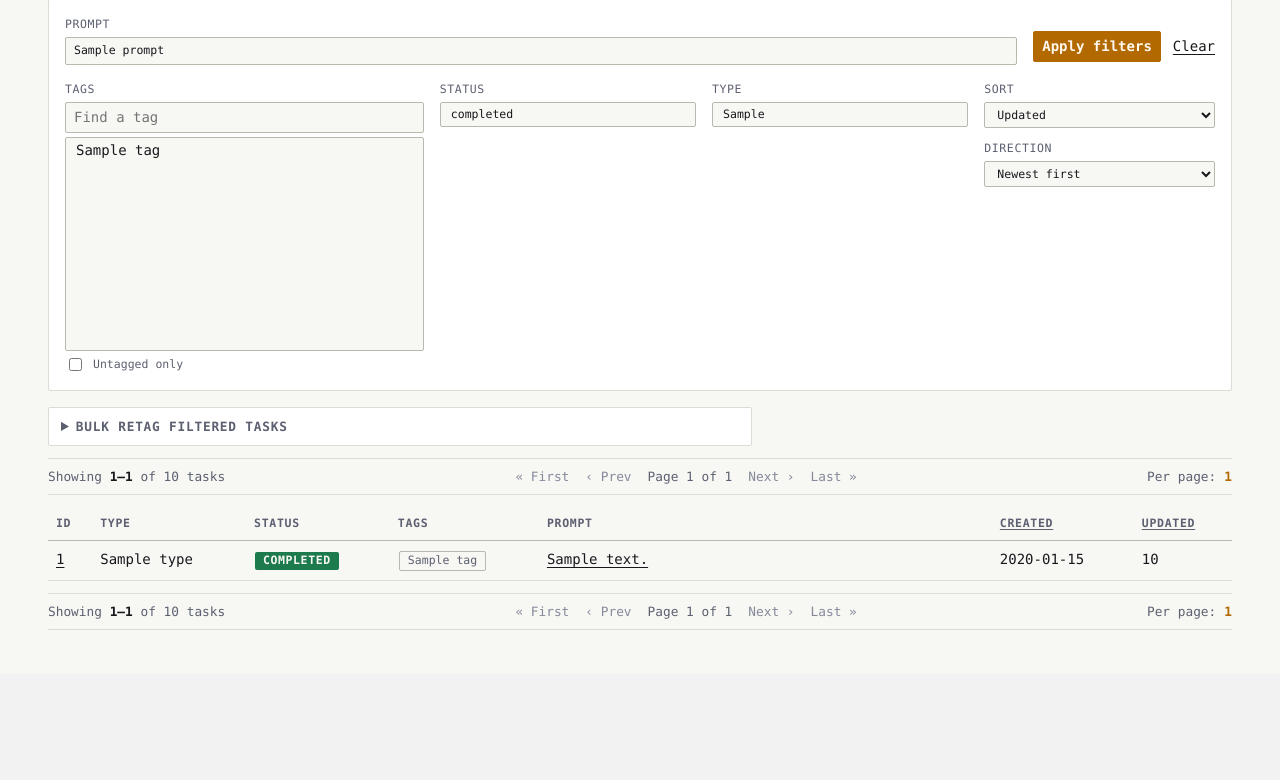
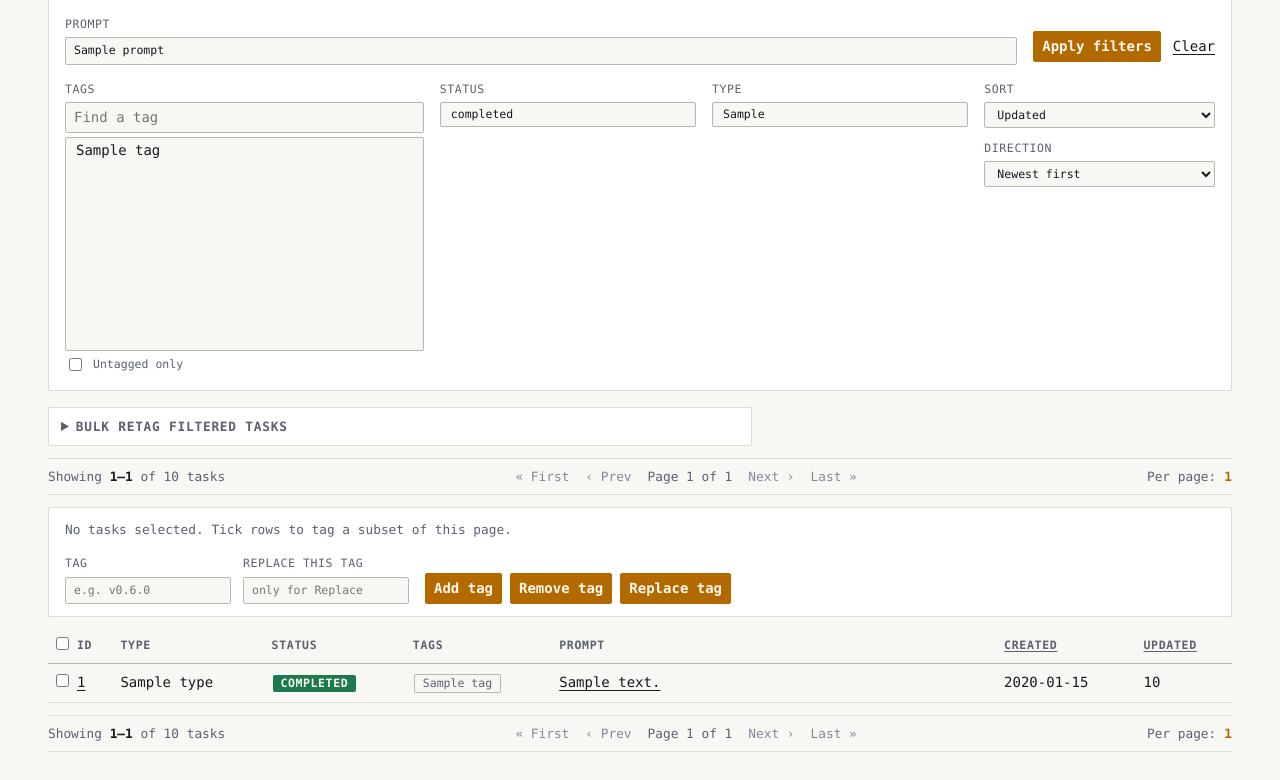
Before and after one commit to mhawthorne/gza, a FastAPI app: template server/src/gza_server/templates/tasks.html in a window 1280 px wide. Shown: the part 126-906 px from the top of the page. Before the commit the page ends 756 px from the top, so only its background shows below. Run offline with FastAPI, Linux system fonts and the light colour scheme; the template is opened without the code that fills it: most values are stand-ins (such as "Sample title", 1, 10 or a date in 2020).

Commit message:
Retag a hand-picked selection of tasks
The only way to retag in bulk was to describe a set with filters and apply
a mutation to everything that matched. That is the wrong shape for pulling
a release together: choosing which v0.6 tasks belong in v0.6.0 is a
judgement made row by row, and no filter expresses it.

Add a checkbox per row, a select-all for the page, and a toolbar that adds,
removes or replaces a tag on exactly what is ticked. The filter-scoped flow
is untouched and still preview-gated.

Selection-scoped mutation has no preview step. The preview exists so an
operator can check a set they described but cannot see; here they built the
set by eye, and re-confirming it would just be asking them to read their own
list back. Checkbox values carry project id as well as task id, since one id
can exist in several projects on a shared database.

Selection is page-local, which the count line states outright. The toolbar's
single tag field serves all three mutations, with Replace filling in new_tag
server-side so the form still works without JavaScript.

Claude-Session: https://claude.ai/code/session_016dhYcEUZuyBFoibEKSY8hz

```diff
--- a/server/src/gza_server/app.py
+++ b/server/src/gza_server/app.py
@@ -43,6 +43,7 @@ from .task_tags import (
     TagMutation,
     apply_bulk_tag_mutation,
     edit_task_tags,
+    parse_selected_task_ids,
     parse_tag_mutation,
     parse_task_tag_edit,
     writable_project_store,
@@ -259,6 +260,39 @@ def _bulk_result_context(
     }
 
 
+def _selection_mutation_payload(payload: dict[str, Any]) -> dict[str, Any]:
+    """Let one tag field serve all three mutations.
+
+    The selection toolbar offers a single "Tag" box plus a "Replace this tag"
+    box, so Replace arrives as old_tag plus mutation_tag. Fill in new_tag here
+    rather than mirroring the value with a script, so the form keeps working
+    with JavaScript disabled.
+    """
+    if payload.get("mutation") != "replace" or payload.get("new_tag"):
+        return payload
+    return {**payload, "new_tag": payload.get("mutation_tag", "")}
+
+
+def _selection_return_url(
+    payload: dict[str, Any],
+    mutation: TagMutation,
+    result: BulkTagMutationResult,
+) -> str:
+    """Rebuild the originating task-list URL and attach an outcome notice."""
+    filters = _bulk_filters(payload)
+    page = str(payload.get("page") or "1")
+    per_page = str(payload.get("per_page") or DEFAULT_PAGE_SIZE)
+    return filters.url(
+        "/tasks",
+        page=page,
+        per_page=per_page,
+        applied=mutation.summary,
+        changed=str(result.changed_count),
+        unchanged=str(result.unchanged_count),
+        failed=str(result.failed_count + result.skipped_count),
+    )
+
+
 def create_app(
     *,
     project_dir: Path | None = None,
@@ -340,6 +374,10 @@ def create_app(
         filters: Annotated[TaskListFilters, Depends(_task_list_filters)],
         page: Annotated[int, Query(ge=1)] = 1,
         per_page: Annotated[int, Query()] = DEFAULT_PAGE_SIZE,
+        applied: Annotated[str | None, Query()] = None,
+        changed: Annotated[int, Query(ge=0)] = 0,
+        unchanged: Annotated[int, Query(ge=0)] = 0,
+        failed: Annotated[int, Query(ge=0)] = 0,
     ):
         page_spec = PageSpec.normalized(page, per_page)
         result = query_task_list(
@@ -353,6 +391,16 @@ def create_app(
             context={
                 "rows": result.rows,
                 "result": result,
+                "notice": (
+                    {
+                        "applied": applied,
+                        "changed": changed,
+                        "unchanged": unchanged,
+                        "failed": failed,
+                    }
+                    if applied
+                    else None
+                ),
                 "page_sizes": PAGE_SIZES,
                 "page_url": lambda number: filters.url(
                     "/tasks",
@@ -386,6 +434,49 @@ def create_app(
         filters: Annotated[TaskListFilters, Depends(_task_list_filters)],
     ) -> list[dict[str, object]]:
         return query_task_list(cast(SqliteTaskStore, make_store()), filters).rows
+
+    @app.post("/api/tasks/tags/selected")
+    async def selected_task_tags(request: Request):
+        """Retag a hand-picked set of tasks.
+
+        Deliberately has no preview step, unlike the filter-scoped bulk route.
+        There the operator is trusting a filter to describe a set they cannot
+        see, so the preview is the only chance to catch an over-broad match.
+        Here they ticked each row themselves, and the confirmation would be
+        asking them to re-read a list they just built.
+        """
+        payload, is_json = await _request_payload(request)
+        _require_same_origin_form(request, is_json=is_json)
+        try:
+            targets = parse_selected_task_ids(payload)
+            mutation = parse_tag_mutation(_selection_mutation_payload(payload))
+        except ValueError as exc:
+            raise HTTPException(status_code=422, detail=str(exc)) from exc
+
+        rows = [
+            {"project_id": project_id, "id": task_id}
+            for project_id, task_id in targets
+        ]
+        stores: dict[str, SqliteTaskStore] = {}
+        for project_id in dict.fromkeys(project_id for project_id, _ in targets):
+            try:
+                stores[project_id] = make_mutation_store(project_id)
+            except (ConfigError, ValueError) as exc:
+                raise HTTPException(
+                    status_code=422,
+                    detail=f"could not resolve mutation store for project {project_id}",
+                ) from exc
+
+        result = apply_bulk_tag_mutation(stores, rows, mutation)
+        response_context = _bulk_result_context(rows, mutation.summary, result)
+        if is_json:
+            return response_context
+        # Return to the list the selection was made from, so the operator can
+        # keep working through the same filtered set.
+        return RedirectResponse(
+            _selection_return_url(payload, mutation, result),
+            status_code=303,
+        )
 
     @app.post("/api/tasks/tags/bulk")
     async def bulk_task_tags(request: Request):
--- a/server/src/gza_server/static/app.css
+++ b/server/src/gza_server/static/app.css
@@ -382,3 +382,45 @@ details.tag-editor > *:not(summary) { margin-inline: var(--space-3); }
   font-size: var(--text-xs);
   color: var(--ink-faint);
 }
+
+/* ---- Row selection ---- */
+
+.notice {
+  padding: var(--space-3) var(--space-4);
+  margin-bottom: var(--space-4);
+  border: 1px solid var(--hairline-strong);
+  border-left: 3px solid var(--signal);
+  border-radius: var(--radius);
+  background: var(--surface);
+}
+.notice-warn { border-left-color: var(--status-failed, var(--signal)); }
+
+.selection-bar {
+  display: flex;
+  flex-wrap: wrap;
+  gap: var(--space-4);
+  align-items: end;
+  padding: var(--space-3) var(--space-4);
+  margin-bottom: var(--space-3);
+  border: 1px solid var(--hairline);
+  border-radius: var(--radius);
+  background: var(--surface);
+}
+.selection-bar label {
+  display: grid;
+  gap: var(--space-1);
+  font-size: var(--text-xs);
+  color: var(--ink-dim);
+  text-transform: uppercase;
+  letter-spacing: 0.05em;
+}
+.selection-count { flex: 1 1 100%; margin: 0; color: var(--ink-dim); font-size: var(--text-sm); }
+/* Once rows are ticked the bar is actionable, so the count stops being an
+   instruction and starts being the thing you check before submitting. */
+.selection-count[data-active] { color: var(--signal); font-weight: 600; }
+.selection-fields { display: flex; gap: var(--space-3); flex-wrap: wrap; }
+.selection-actions { display: flex; gap: var(--space-2); }
+
+.select-cell { width: 1px; padding-right: 0; }
+.select-cell input { margin: 0; }
+tr:has(input[data-select-row]:checked) { background: var(--surface-raised, var(--surface)); }
--- a/server/src/gza_server/static/app.js
+++ b/server/src/gza_server/static/app.js
@@ -24,7 +24,51 @@
     });
   }
 
+  /**
+   * Wire the select-all box and the live selection count.
+   *
+   * Selection is deliberately page-local: the checkboxes are plain form fields,
+   * so what gets submitted is exactly what is visible and ticked. Carrying a
+   * selection across pages would mean acting on rows that are no longer on
+   * screen, which is what the filter-scoped bulk flow is for.
+   */
+  function wireSelection(form) {
+    const rowBoxes = Array.from(form.querySelectorAll("input[data-select-row]"));
+    if (!rowBoxes.length) return;
+
+    const selectAll = form.querySelector("input[data-select-all]");
+    const counter = form.querySelector("[data-selection-count]");
+
+    function refresh() {
+      const selected = rowBoxes.filter((box) => box.checked).length;
+      if (selectAll) {
+        selectAll.checked = selected === rowBoxes.length;
+        selectAll.indeterminate = selected > 0 && selected < rowBoxes.length;
+      }
+      if (!counter) return;
+      if (selected) {
+        counter.textContent = `${selected} of ${rowBoxes.length} task${selected === 1 ? "" : "s"} on this page selected.`;
+        counter.setAttribute("data-active", "");
+      } else {
+        counter.textContent = "No tasks selected. Tick rows to tag a subset of this page.";
+        counter.removeAttribute("data-active");
+      }
+    }
+
+    for (const box of rowBoxes) box.addEventListener("change", refresh);
+    if (selectAll) {
+      selectAll.addEventListener("change", () => {
+        for (const box of rowBoxes) box.checked = selectAll.checked;
+        refresh();
+      });
+    }
+    refresh();
+  }
+
   for (const input of document.querySelectorAll(".option-filter[data-filters]")) {
     wireOptionFilter(input);
   }
+  for (const form of document.querySelectorAll(".selection-form")) {
+    wireSelection(form);
+  }
 })();
--- a/server/src/gza_server/task_list.py
+++ b/server/src/gza_server/task_list.py
@@ -39,7 +39,7 @@ class PageSpec:
     per_page: int = DEFAULT_PAGE_SIZE
 
     @classmethod
-    def normalized(cls, page: int | None, per_page: int | None) -> "PageSpec":
+    def normalized(cls, page: int | None, per_page: int | None) -> PageSpec:
         """Clamp untrusted query parameters to a supported page window."""
         size = per_page if per_page in PAGE_SIZES else DEFAULT_PAGE_SIZE
         return cls(page=max(1, page or 1), per_page=size)
--- a/server/src/gza_server/templates/tasks.html
+++ b/server/src/gza_server/templates/tasks.html
@@ -2,6 +2,13 @@
 {% block title %}Tasks · gza{% endblock %}
 {% block content %}
   <h1>Tasks</h1>
+
+  {% if notice %}
+    <p class="notice{% if notice.failed %} notice-warn{% endif %}" role="status">
+      Applied <strong>{{ notice.applied }}</strong>:
+      {{ notice.changed }} changed, {{ notice.unchanged }} already matched{% if notice.failed %}, {{ notice.failed }} failed{% endif %}.
+    </p>
+  {% endif %}
 
   {% macro pager(position) %}
     <nav class="pager pager-{{ position }}" aria-label="Task list pages">
@@ -131,10 +138,46 @@
   </details>
 
   {{ pager("top") }}
+
+  <form method="post" action="/api/tasks/tags/selected" class="selection-form">
+    {% for key, value in filters.query_pairs() %}
+      <input type="hidden" name="{{ key }}" value="{{ value }}">
+    {% endfor %}
+    <input type="hidden" name="page" value="{{ result.page.page }}">
+    <input type="hidden" name="per_page" value="{{ result.page.per_page }}">
+
+    <div class="selection-bar">
+      <p class="selection-count" data-selection-count>
+        No tasks selected. Tick rows to tag a subset of this page.
+      </p>
+      <div class="selection-fields">
+        <label>
+          Tag
+          <input type="text" name="mutation_tag" list="known-tag-options" placeholder="e.g. v0.6.0">
+        </label>
+        <label>
+          Replace this tag
+          <input type="text" name="old_tag" list="known-tag-options" placeholder="only for Replace">
+        </label>
+      </div>
+      <div class="selection-actions">
+        <button type="submit" name="mutation" value="add">Add tag</button>
+        <button type="submit" name="mutation" value="remove">Remove tag</button>
+        <button type="submit" name="mutation" value="replace">Replace tag</button>
+      </div>
+    </div>
+
+    <datalist id="known-tag-options">
+      {% for tag in known_tags %}<option value="{{ tag }}">{% endfor %}
+    </datalist>
+
   <div class="table-wrap">
     <table>
       <thead>
         <tr>
+          <th class="select-cell">
+            <input type="checkbox" data-select-all aria-label="Select every task on this page">
+          </th>
           <th>ID</th>
           <th>Type</th>
           <th>Status</th>
@@ -147,6 +190,10 @@
       <tbody>
         {% for row in rows %}
           <tr data-task-id="{{ row.id }}" data-project-id="{{ row.project_id }}">
+            <td class="select-cell">
+              <input type="checkbox" name="selected" value="{{ row.project_id }}:{{ row.id }}"
+                     data-select-row aria-label="Select task {{ row.id }}">
+            </td>
             <td><a href="{{ row.detail_url }}">{{ row.id }}</a></td>
             <td>{{ row.type }}</td>
             <td><span class="status status-{{ row.status }}">{{ row.status }}</span></td>
@@ -158,10 +205,11 @@
             <td><time class="updated" datetime="{{ row.updated_at.isoformat() if row.updated_at else '' }}">{{ row.age }}</time></td>
           </tr>
         {% else %}
-          <tr><td colspan="7" class="empty">No tasks match these filters.</td></tr>
+          <tr><td colspan="8" class="empty">No tasks match these filters.</td></tr>
         {% endfor %}
       </tbody>
     </table>
   </div>
+  </form>
   {{ pager("bottom") }}
 {% endblock %}
```
Also changed, not shown: server/src/gza_server/cli.py (+8 -8 lines), server/src/gza_server/task_tags.py (+33 -0 lines), server/tests/test_app.py (+2 -3 lines), server/tests/test_task_tags.py (+156 -2 lines), server/tests/test_tasks.py (+38 -0 lines).
